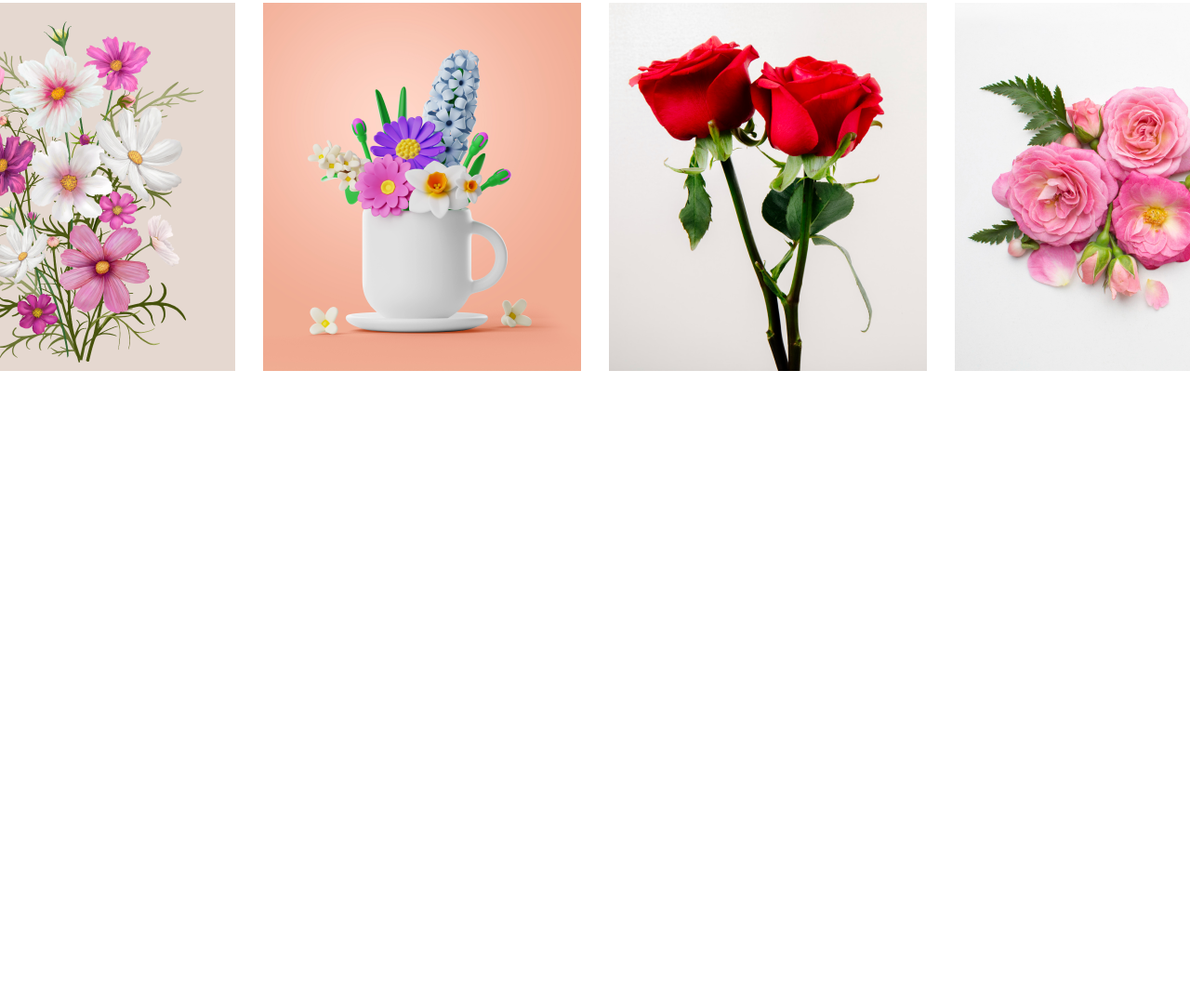
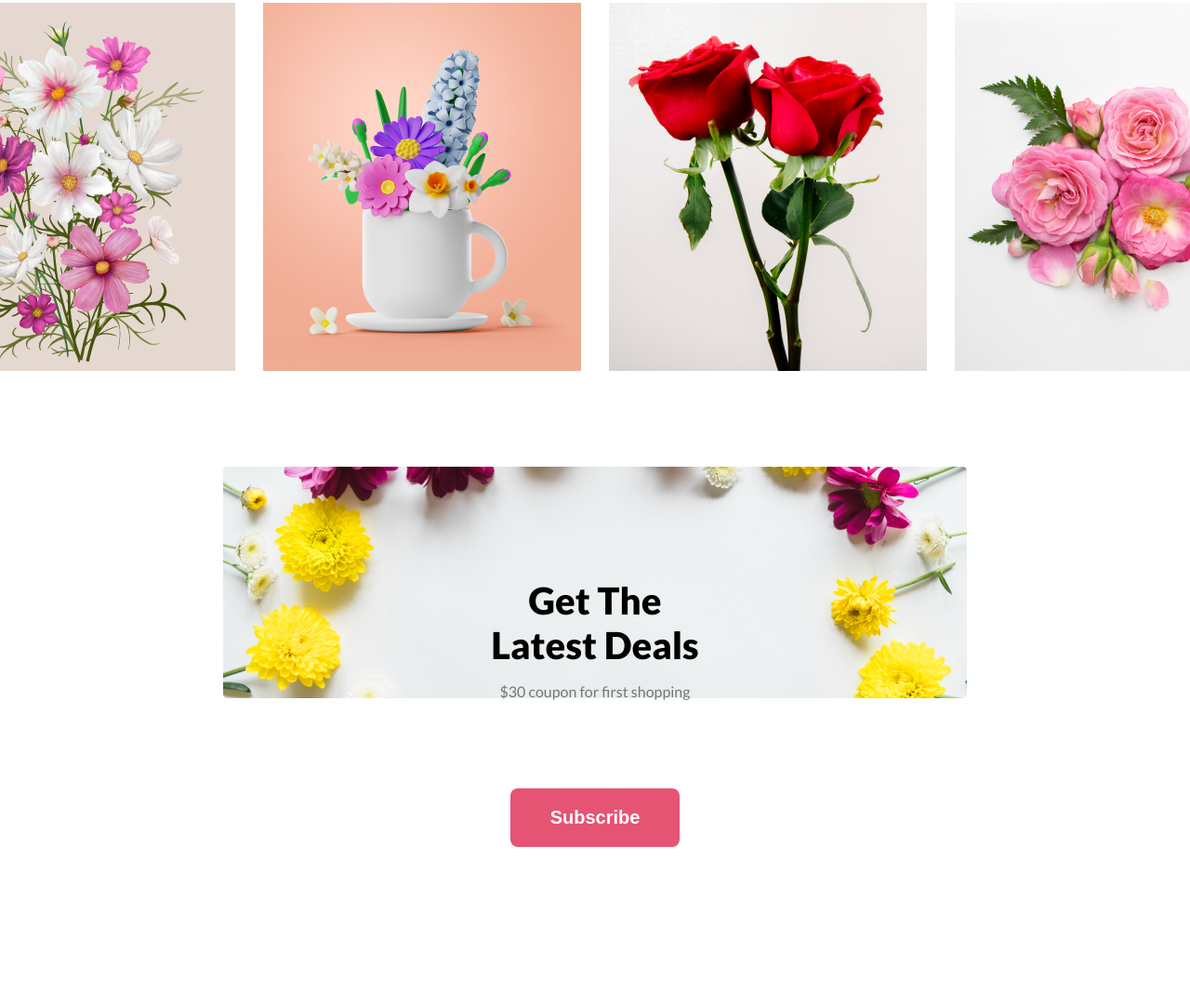
Before and after one commit to Jaber4770/flower-shop, a plain HTML site: page index.html in a window 1280 px wide. Shown: the part 3228-4309 px from the top of the page at 93% size. Before the commit the page ends 3680 px from the top, so only its background shows below. Drawn offline with Linux system fonts and the light colour scheme.

Commit message:
latest deals done

```diff
--- a/index.html
+++ b/index.html
@@ -106,6 +106,14 @@
                 </div>
             </div>
         </section>
+        <section class="latest-deal side-padding">
+            <div class="deal-bg">
+                <h1>Get The Latest Deals</h1>
+                <p>$30 coupon for first shopping</p>
+                <input type="email" name="" id="">
+                <input class="common-btn" type="button" value="Subscribe">
+            </div>
+        </section>
     </main>
     <footer></footer>
 </body>
--- a/style.css
+++ b/style.css
@@ -69,7 +69,8 @@ nav ul li a {
     color: rgba(39, 39, 39, 0.60);
     width: 70%;
 }
-.banner img{
+
+.banner img {
     vertical-align: bottom;
 }
 
@@ -168,46 +169,85 @@ nav ul li a {
     border-radius: 8px;
     background: rgba(229, 84, 115, 0.05);
 }
-.sale-container{
+
+.sale-container {
     display: flex;
     justify-content: center;
     gap: 50px;
     align-items: center;
     padding: 100px 0;
 }
-.sale-container h1{
+
+.sale-container h1 {
     font-size: 40px;
     font-weight: 800;
     color: #272727;
 }
-.sale-container span{
+
+.sale-container span {
     color: #E55473;
 }
-.sale-container p{
+
+.sale-container p {
     padding: 30px 0;
     color: rgba(39, 39, 39, 0.60);
     width: 50%;
 }
 
 /* instagram */
-.social-image-cart{
+.social-image-cart {
     display: flex;
     gap: 30px;
     justify-content: center;
     align-items: center;
 }
-.insta-info{
+
+.insta-info {
     width: 50%;
     margin: 0 auto;
     text-align: center;
     padding: 50px;
 }
-.insta-info h1{
+
+.insta-info h1 {
     font-size: 40px;
     font-weight: 800;
 }
-.insta-info p{
+
+.insta-info p {
     font-size: 18px;
     color: rgba(39, 39, 39, 0.60);
     padding-top: 20px;
 }
+
+/* latest deals */
+.deal-bg {
+    background-image: url(Flower-Asset/Rectangle9.png);
+    padding: 120px 287px;
+    text-align: center;
+    background-size: contain;
+    background-repeat: no-repeat;
+
+}
+
+.deal-bg h1 {
+    font-size: 40px;
+    font-weight: 800;
+}
+
+.deal-bg p {
+    padding: 16px 0 30px 0;
+    color: rgba(39, 39, 39, 0.60);
+}
+
+.deal-bg input[type=email] {
+    border-radius: 8px;
+    background: #FFF;
+    padding: 22px 43px;
+    font-size: 18px;
+    outline: none;
+    border: none;
+    margin-right: 10px;
+    width: 50%;
+    color: rgba(39, 39, 39, 0.60);
+}
```
